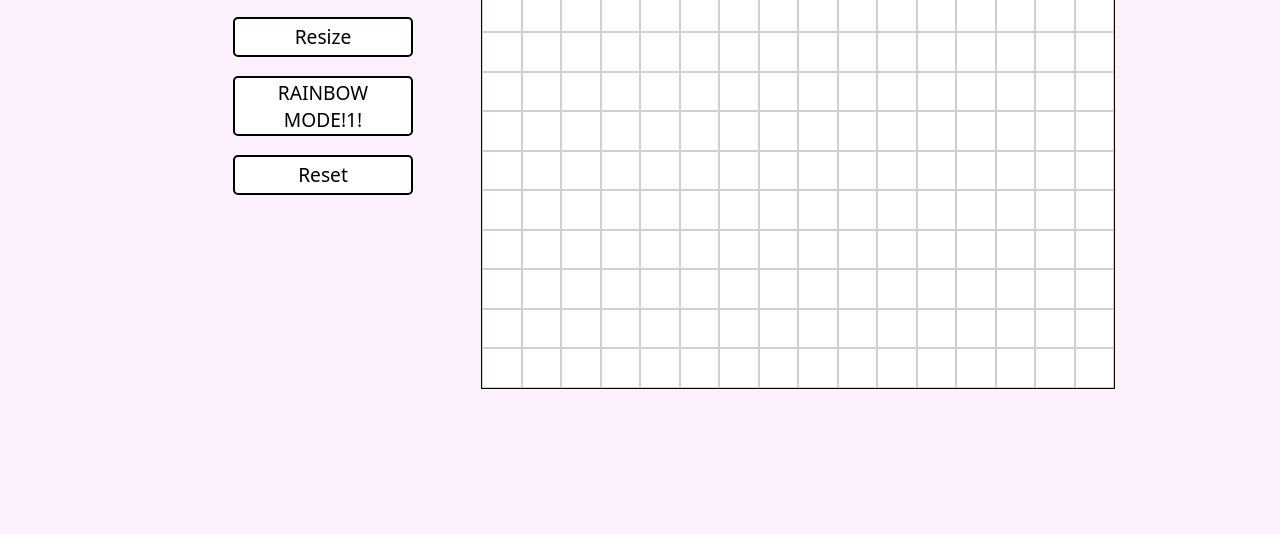
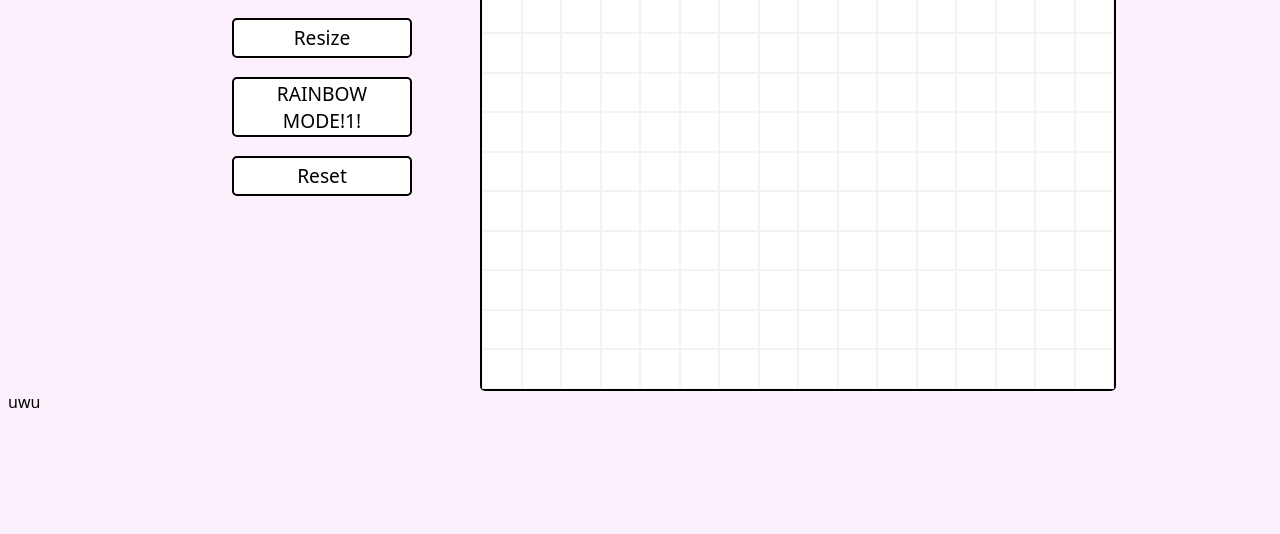
Before and after one commit to EdvinasStankunas/Etch-A-Sketch, a plain HTML site: page index.html in a window 1280 px wide. Shown: the part 266-800 px from the top of the page. Drawn offline with Linux system fonts and the light colour scheme.

Commit message:
Add some style

```diff
--- a/index.html
+++ b/index.html
@@ -9,10 +9,13 @@
     <script src="script.js" defer></script>
   </head>
   <body>
-    <div id="grid-container"></div>
-    <div id="controls">
-      <p>Etch-a-Sketch</p>
-      <button type="button" id="resize-btn"></button>
+    <div id="content-container">
+      <div id="grid-container"></div>
+      <div id="controls">
+        <p>Etch-a-Sketch</p>
+        <button type="button" id="resize-btn"></button>
+      </div>
     </div>
+    <footer>uwu</footer>
   </body>
 </html>
--- a/style.css
+++ b/style.css
@@ -1,26 +1,32 @@
-/* {
-  border: 2px solid red;
+* {
+  font-family: system-ui, -apple-system, BlinkMacSystemFont, "Segoe UI", Roboto,
+    Oxygen, Ubuntu, Cantarell, "Open Sans", "Helvetica Neue", sans-serif;
+  /*border: 2px solid red;*/
 }
-*/
+
 p {
   text-align: center;
   font-size: x-large;
 }
 
 body {
-  font-family: system-ui, -apple-system, BlinkMacSystemFont, "Segoe UI", Roboto,
-    Oxygen, Ubuntu, Cantarell, "Open Sans", "Helvetica Neue", sans-serif;
+  background-color: rgba(235, 174, 243, 0.185);
+}
+
+footer {
+  justify-content: center;
+  align-self: center;
+}
+
+#content-container {
   display: flex;
   flex-direction: row-reverse;
   align-items: center;
   justify-content: center;
   flex-wrap: wrap-reverse;
-  background-color: rgba(235, 174, 243, 0.185);
 }
 
 button {
-  font-family: system-ui, -apple-system, BlinkMacSystemFont, "Segoe UI", Roboto,
-    Oxygen, Ubuntu, Cantarell, "Open Sans", "Helvetica Neue", sans-serif;
   background-color: white;
   border-radius: 5px;
   margin: 5%;
@@ -33,7 +39,8 @@ button {
 #grid-container {
   display: grid;
   grid-auto-flow: column;
-  border: 1px solid black;
+  border: 2px solid black;
+  border-radius: 5px;
   width: 50%;
   margin-top: 1%;
   aspect-ratio: 1 / 1;
@@ -48,9 +55,9 @@ button {
 }
 
 .cell {
-  border: 1px solid rgba(0, 0, 0, 0.185);
   background-color: white;
   aspect-ratio: 1 / 1;
+  border: 1px solid rgba(0, 0, 0, 0.048);
 }
 
 .column {
```
